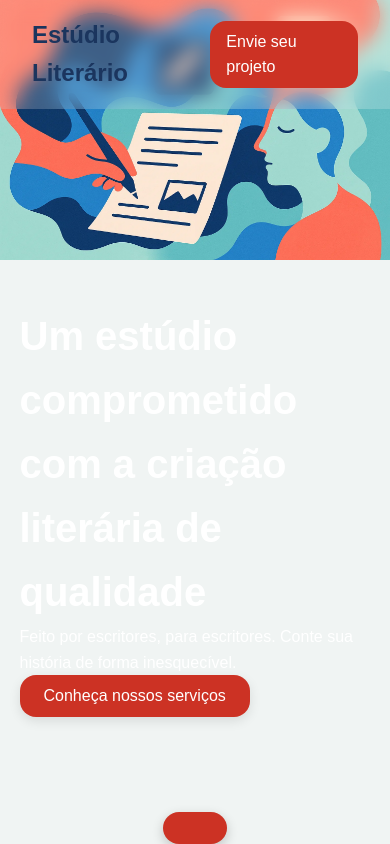
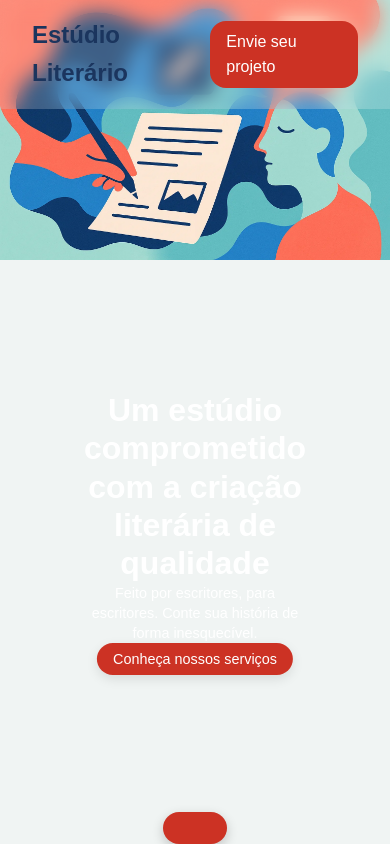
Before and after one commit to hschlickmann/estudiolit1, a plain HTML site: page index.html in a window 390 px wide. Drawn offline with Linux system fonts and the light colour scheme.

Commit message:
ajuste header mobile

```diff
--- a/index.html
+++ b/index.html
@@ -391,24 +391,48 @@ footer {
 }
 
 /* ===== RESPONSIVO ===== */
+/* ===== Ajustes do Hero no Mobile ===== */
 @media (max-width: 768px) {
+  /* reduz altura do banner para caber melhor na tela */
+  header.hero {
+    height: 50vh;
+  }
+
+  /* centraliza e restringe a largura do texto */
+  .hero__text {
+    bottom: 20%;
+    left: 50%;
+    transform: translateX(-50%);
+    max-width: 90%;
+    text-align: center;
+    padding: 0 1rem;
+  }
+
+  /* reduz tamanho de fonte para evitar quebra de linha */
   .hero__text h1 {
-    font-size: 2.5rem;
+    font-size: 2rem;
+    line-height: 1.2;
   }
   .hero__text p {
-    font-size: 1rem;
+    font-size: 0.9rem;
+    line-height: 1.4;
   }
-  .services__grid,
-  .profiles {
-    grid-template-columns: 1fr;
+
+  /* botão ocupa largura total com padding adequado */
+  .btn-primary {
+    display: inline-block;
+    width: auto;
+    padding: 0.5rem 1rem;
+    font-size: 0.9rem;
   }
-  .contact-form {
-    grid-template-columns: 1fr;
-  }
-  .contact-form button {
-    grid-column: auto;
+
+  /* oculta decorações que atrapalham no mobile */
+  header.hero::before,
+  .hero__text::before {
+    display: none;
   }
 }
+
 
 
   </style>
```
